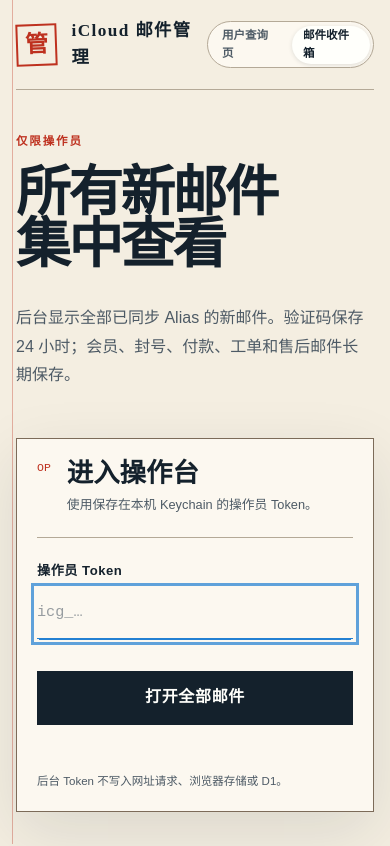
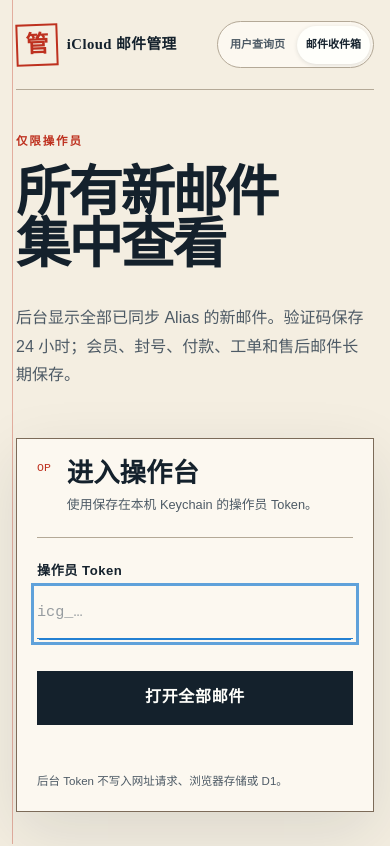
Before and after one commit to chenli17683185032-ai/icloud-code-gateway, a website: page cloudflare-mailbox/public/admin/index.html in a window 390 px wide. Shown: the top 846 px of the page. Drawn offline with Linux system fonts and the light colour scheme; no server answers.

Commit message:
fix: keep admin workspace header compact on mobile

```diff
--- a/cloudflare-mailbox/public/app.css
+++ b/cloudflare-mailbox/public/app.css
@@ -1195,6 +1195,20 @@ body.operator-active #operator-view .mailbox-workspace {
 }
 
 @media (max-width: 520px) {
+  .site-header {
+    gap: 0.6rem;
+  }
+
+  .brand {
+    gap: 0.55rem;
+  }
+
+  .brand strong {
+    font-size: 0.92rem;
+    letter-spacing: 0.03em;
+    white-space: nowrap;
+  }
+
   .brand small {
     display: none;
   }
@@ -1206,8 +1220,9 @@ body.operator-active #operator-view .mailbox-workspace {
 
   .workspace-switcher a {
     min-height: 38px;
-    padding-inline: 0.68rem;
-    font-size: 0.72rem;
+    padding-inline: 0.55rem;
+    font-size: 0.69rem;
+    white-space: nowrap;
   }
 
   .page-shell {
```
